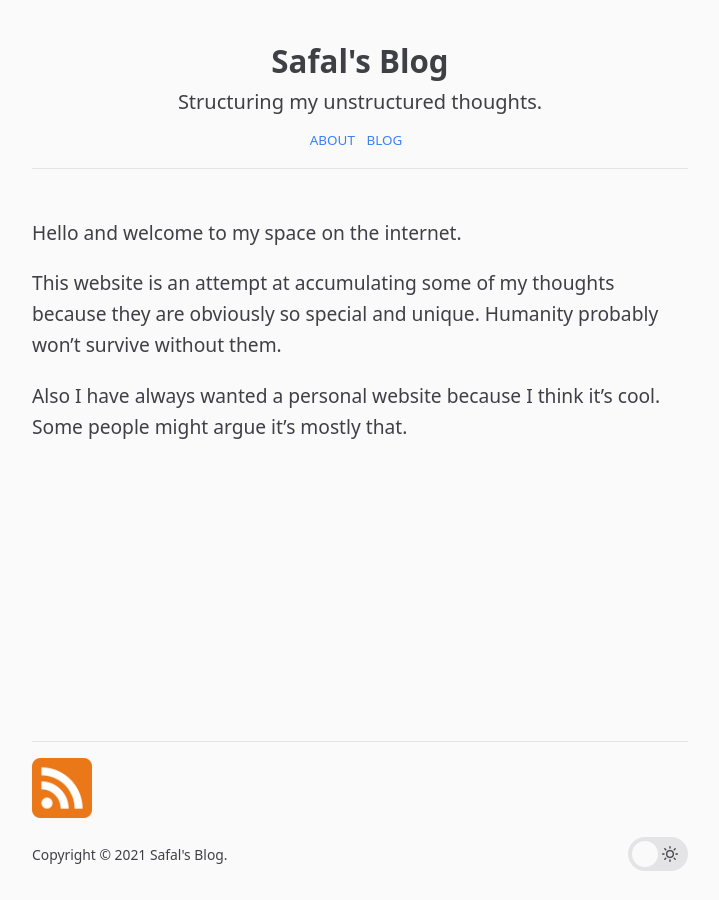
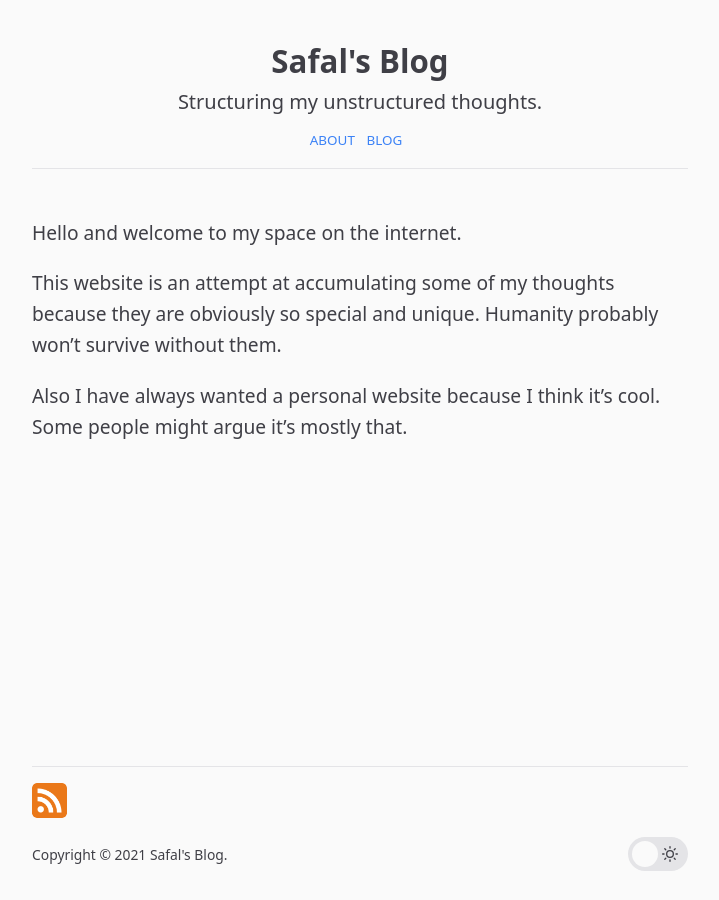
Before and after one commit to imhobo/imhobo.github.io, a Jekyll site: the page built from index.md, in a window 1280 px wide. Shown: the whole page, without its empty margins (280-999 px from the left). Built offline with Jekyll 4.4.1, drawn with Linux system fonts in a browser that asks for light colours.

Commit message:
Change rss image dim

```diff
--- a/_includes/footer.html
+++ b/_includes/footer.html
@@ -1,6 +1,6 @@
 <footer class="footer">
   <a href="/feed.xml">
-    <img src="/images/rss.png" width="60" height="60">
+    <img src="/images/rss.png" width="35" height="35">
   </a>
 
   <div class="footer__credit">
```
